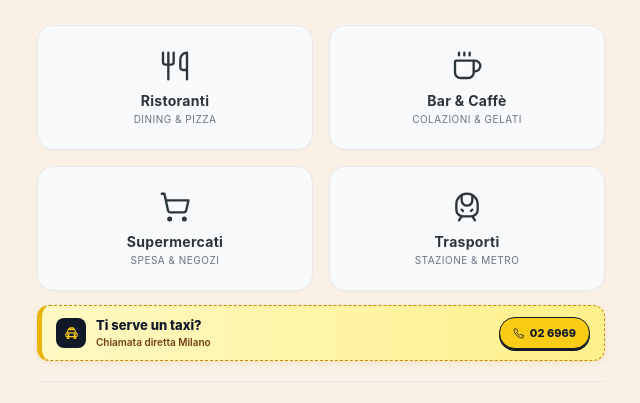
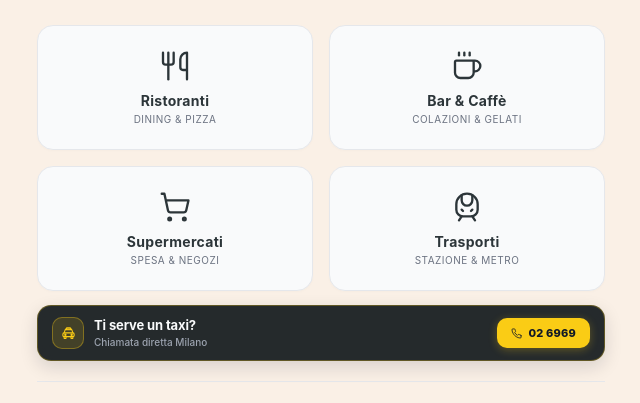
Before and after one commit to anticacortemilanesee/Antica-Corte-Milanese-Guide, a plain HTML site: page index.html in a window 1280 px wide. Shown: the part 130-533 px from the top of the page, without its empty margins (319-959 px from the left). Drawn offline with Linux system fonts and the light colour scheme.

Commit message:
Update index.html

```diff
--- a/index.html
+++ b/index.html
@@ -516,19 +516,19 @@
       margin: 20px 0 0 0;
     }
 
-    /* BANNER TAXI DISTINTO & COMPATTO */
+    /* BANNER TAXI MODERNO & COMPATTO */
     .taxi-cta-section {
       display: flex;
       align-items: center;
       justify-content: space-between;
-      gap: 10px;
+      gap: 12px;
       padding: 11px 14px;
       margin-top: 14px;
-      background: linear-gradient(90deg, #FEF9C3 0%, #FEF08A 100%);
-      border: 1.5px dashed #CA8A04;
-      border-left: 5px solid #EAB308;
-      border-radius: 12px;
-      box-shadow: 0 2px 6px rgba(202, 138, 4, 0.12);
+      background: rgba(24, 29, 32, 0.94);
+      border: 1px solid rgba(250, 204, 21, 0.28);
+      border-radius: 14px;
+      box-shadow: 0 6px 18px rgba(17, 24, 39, 0.14);
+      backdrop-filter: blur(8px);
     }
 
     .taxi-cta-info {
@@ -539,10 +539,11 @@
     }
 
     .taxi-cta-icon {
-      width: 30px;
-      height: 30px;
-      border-radius: 8px;
-      background-color: #111827;
+      width: 32px;
+      height: 32px;
+      border-radius: 10px;
+      background: rgba(250, 204, 21, 0.14);
+      border: 1px solid rgba(250, 204, 21, 0.35);
       color: #FACC15;
       font-size: 15px;
       display: inline-flex;
@@ -559,16 +560,17 @@
     .taxi-cta-title {
       margin: 0;
       font-size: 13px;
-      color: #111827;
-      font-weight: 800;
+      color: #F9FAFB;
+      font-weight: 700;
+      letter-spacing: -0.01em;
       line-height: 1.2;
     }
 
     .taxi-cta-subtitle {
       margin: 2px 0 0 0;
       font-size: 10px;
-      color: #713F12;
-      font-weight: 600;
+      color: #9CA3AF;
+      font-weight: 500;
       white-space: nowrap;
       overflow: hidden;
       text-overflow: ellipsis;
@@ -579,28 +581,28 @@
       align-items: center;
       justify-content: center;
       gap: 6px;
-      padding: 8px 13px;
-      border-radius: 999px;
+      padding: 8px 14px;
+      border-radius: 10px;
       text-decoration: none;
       font-weight: 800;
       font-size: 11px;
+      letter-spacing: 0.2px;
       background-color: #FACC15;
       color: #111827;
-      border: 1.5px solid #111827;
       transition: all 0.18s ease;
-      box-shadow: 0 2px 0 #111827;
+      box-shadow: 0 2px 8px rgba(250, 204, 21, 0.28);
       white-space: nowrap;
       flex-shrink: 0;
     }
 
     .taxi-call-btn:hover {
-      background-color: #EAB308;
+      background-color: #FDE047;
       transform: translateY(-1px);
+      box-shadow: 0 4px 12px rgba(250, 204, 21, 0.38);
     }
 
     .taxi-call-btn:active {
-      transform: translateY(1px);
-      box-shadow: 0 1px 0 #111827;
+      transform: scale(0.97);
     }
 
     /* SEZIONE RECENSIONI */
@@ -1369,7 +1371,7 @@ Oppure:
   </div>
 
 
-  <!-- BANNER TAXI DISTINTO & COMPATTO SOPRA LA LINEA DIVISORIA -->
+  <!-- BANNER TAXI MODERNO & COMPATTO SOPRA LA LINEA DIVISORIA -->
   <section class="taxi-cta-section">
     <div class="taxi-cta-info">
       <span class="taxi-cta-icon"><svg class="icon"><use href="#i-taxi"/></svg></span>
@@ -1508,7 +1510,7 @@ Oppure:
         route_como: "• A piedi da Via Repubblica 86 a Novate FS (~6 min), treno con coincidenza fino a Como Nord Lago.",
         route_monza: "• A piedi da Via Repubblica 86 a Novate FS (~6 min), treno via Milano Porta Garibaldi per Monza,\n• poi bus locale o navetta per il Parco/Autodromo.",
         route_arese: "• A piedi da Via Repubblica 86 a Novate FS (~6 min), treno fino a Bollate Centro (~2 min),\n• poi bus Z121 fino ad Arese.",
-        route_mico: "• A piedi da Via Repubblica 86 a Novate FS (~6 min), treno S3 fino a Domodossola Fiera,\n• poi 5 minuti a piedi, oppure una fermata di metro.\nOppure:\n• Treno S1 fino a Garibaldi, poi Metro M5 (lilla) direzione San Siro fino a Tre Torri/Portello.",
+        route_mico: "• A piedi da Via Repubblica 86 a Novate FS (~6 min), treno S3 fino a Domodossola Fiera,\n• poi 5 minuti a piedi, oppure una fermata de metro.\nOppure:\n• Treno S1 fino a Garibaldi, poi Metro M5 (lilla) direction San Siro fino a Tre Torri/Portello.",
         route_linate: "• A piedi da Via Repubblica 86 a Novate FS (~6 min), treno S1/S3 fino a Dateo,\n• poi Metro M4 (blu) direzione Linate Aeroporto, capolinea.",
         route_bergamo: "• A piedi da Via Repubblica 86 a Novate FS (~6 min), treno S1/S3 fino a Milano Centrale,\n• poi autobus navetta aeroportuale fino all'aeroporto di Bergamo.",
         route_malpensa: "• A piedi da Via Repubblica 86 a Novate FS (~6 min), treno S1/S3 fino a Bovisa,\n• poi Malpensa Express (Terminal 1 o 2). Biglietto dedicato da acquistare prima di salire.",
```
